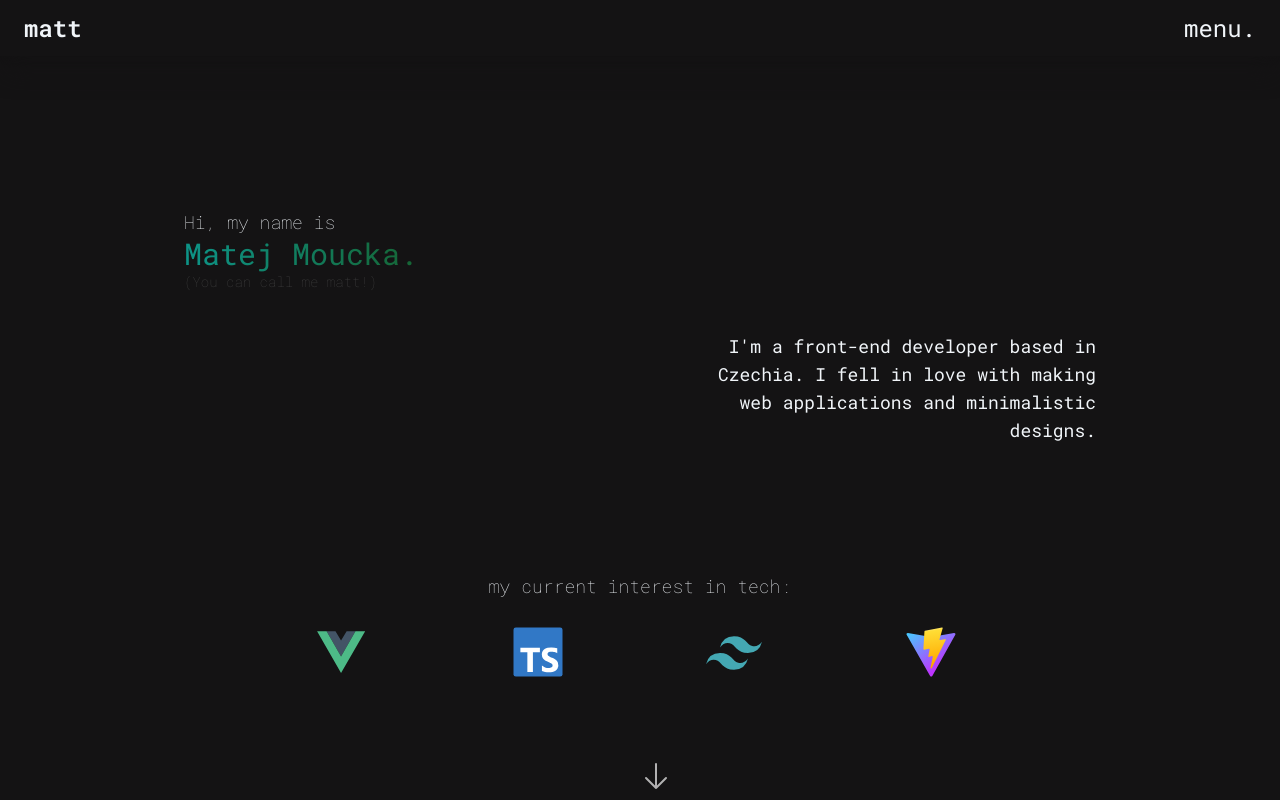
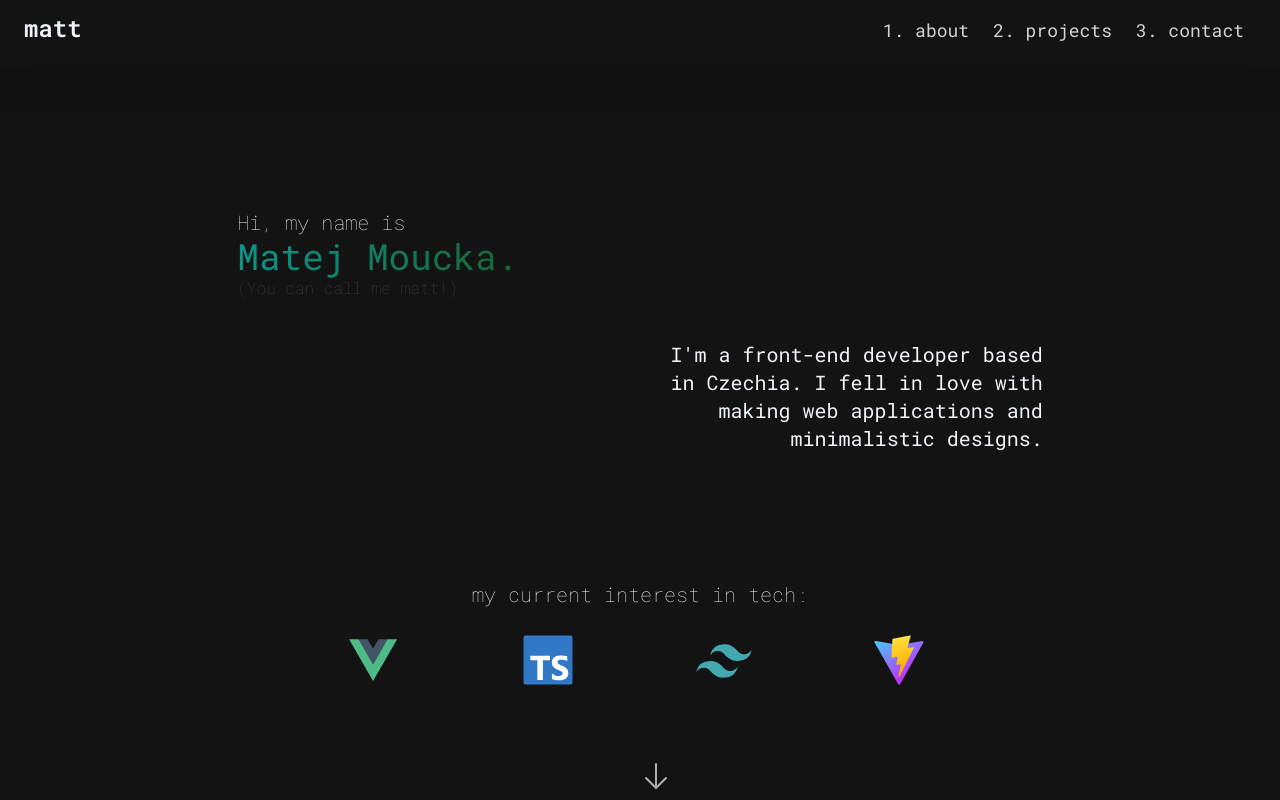
Before and after one commit to ajvejko/portfolio, a Vue app: page / in a window 1280 px wide. Shown: the top 800 px of the page. Built offline with nearby package versions, Linux system fonts and the light colour scheme.

Commit message:
NavBar is now responsive

```diff
--- a/src/Components/Contact.vue
+++ b/src/Components/Contact.vue
@@ -1,6 +1,6 @@
 <script setup></script>
 <template>
-  <section class="relative h-screen px-3 pt-16">
+  <section class="relative h-screen px-3 pt-16" id="contact">
     <div class="md:m-auto md:w-3/4">
       <h1 class="text-center text-xl font-semibold text-slate-100 md:text-2xl">
         <span class="text-base font-normal md:text-lg">3.</span> contact
--- a/src/Components/Hero.vue
+++ b/src/Components/Hero.vue
@@ -2,18 +2,20 @@
 
 <template>
   <section class="h-screen" id="home">
-    <div class="px-6 pt-52 md:m-auto md:w-3/4">
+    <div class="px-6 pt-52 md:m-auto md:w-3/4 xl:w-2/3">
       <!-- Greeting -->
-      <h3 class="font-thin text-slate-100 md:text-lg">Hi, my name is</h3>
+      <h3 class="font-thin text-slate-100 md:text-lg xl:text-xl">
+        Hi, my name is
+      </h3>
       <span
-        class="bg-gradient-to-r from-teal-600 to-green-800 bg-clip-text text-2xl text-transparent md:text-3xl"
+        class="bg-gradient-to-r from-teal-600 to-green-800 bg-clip-text text-2xl text-transparent md:text-3xl xl:text-4xl"
         >Matej Moucka.</span
       >
-      <div class="text-xs font-thin text-neutral-700 md:text-sm">
+      <div class="text-xs font-thin text-neutral-700 md:text-sm xl:text-base">
         (You can call me matt!)
       </div>
       <!-- Short about me -->
-      <div class="mt-10 flex justify-end text-right md:text-lg">
+      <div class="mt-10 flex justify-end text-right md:text-lg xl:text-xl">
         <p class="max-w-sm text-slate-100">
           I'm a front-end developer based in Czechia. I fell in love with making
           web applications and minimalistic designs.
@@ -21,7 +23,7 @@
       </div>
       <!-- Current interest in tech -->
       <div class="text-center">
-        <h1 class="mt-32 font-thin text-slate-100 md:text-lg">
+        <h1 class="mt-32 font-thin text-slate-100 md:text-lg xl:text-xl">
           my current interest in tech:
         </h1>
         <div class="mt-5 flex justify-evenly">
--- a/src/Components/Navbar.vue
+++ b/src/Components/Navbar.vue
@@ -5,7 +5,7 @@ const show = ref(false);
 <template>
   <nav>
     <!-- Something like a logo -->
-    <div class="fixed top-0 left-0 right-0 z-10">
+    <div class="fixed top-0 left-0 right-0 z-10 xl:hidden">
       <div
         class="flex justify-between bg-bgCustom px-6 py-3 shadow-xl shadow-bgCustom"
       >
@@ -47,6 +47,28 @@ const show = ref(false);
         </div>
       </Transition>
     </div>
+    <!-- Desktop view -->
+    <div class="fixed top-0 left-0 right-0 z-10 hidden xl:block">
+      <div
+        class="flex justify-between bg-bgCustom px-6 py-3 shadow-xl shadow-bgCustom"
+      >
+        <a href="#home" class="text-xl font-bold text-slate-100 md:text-2xl"
+          >matt</a
+        >
+        <!-- Navigation options -->
+        <div class="flex justify-evenly bg-bgCustom/90 pb-3 text-right">
+          <a href="#about" class="mx-3 mt-1 text-neutral-300 md:text-lg"
+            >1. about</a
+          >
+          <a href="#projects" class="mx-3 mt-1 text-neutral-300 md:text-lg"
+            >2. projects</a
+          >
+          <a href="#contact" class="mx-3 mt-1 text-neutral-300 md:text-lg"
+            >3. contact</a
+          >
+        </div>
+      </div>
+    </div>
   </nav>
 </template>
 
```
